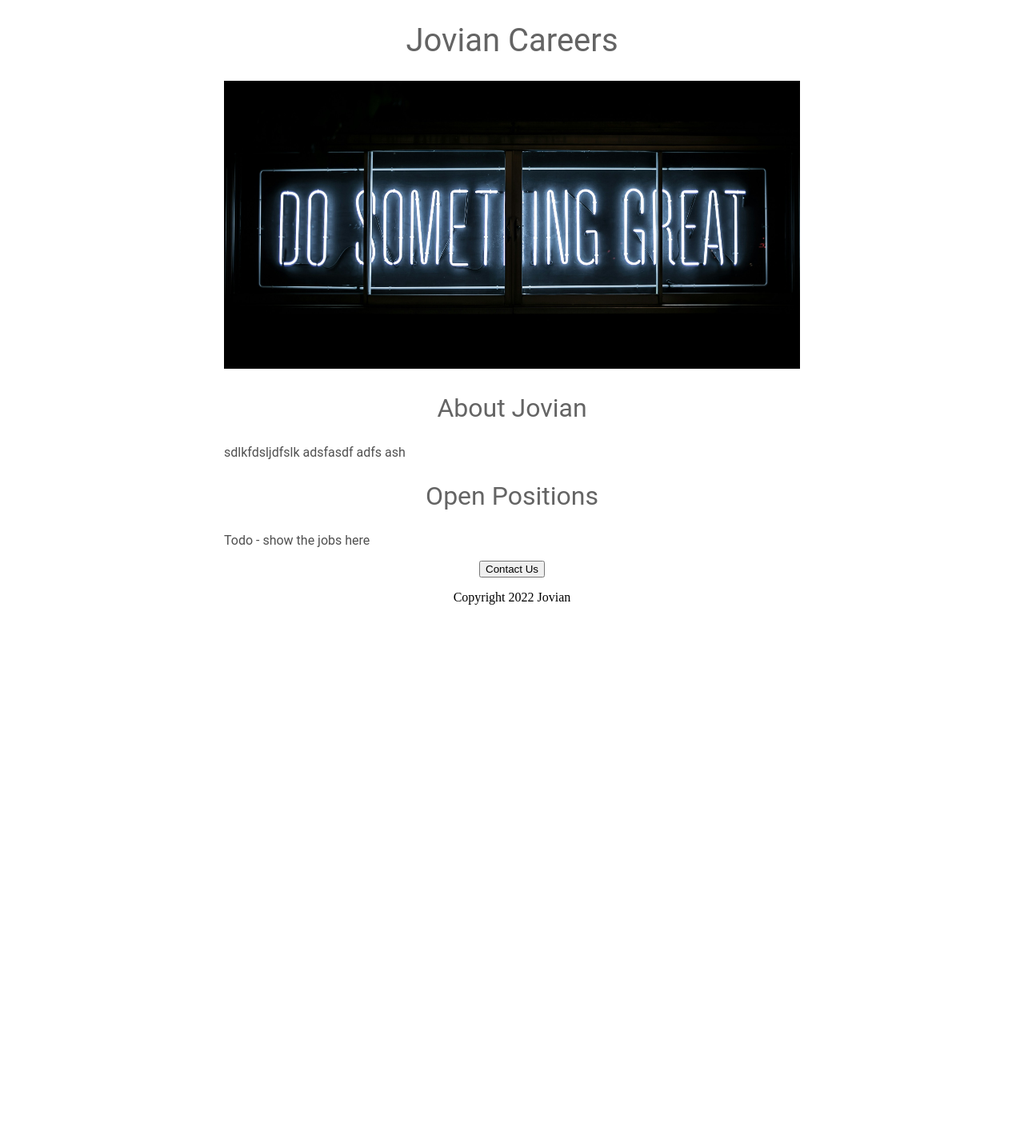
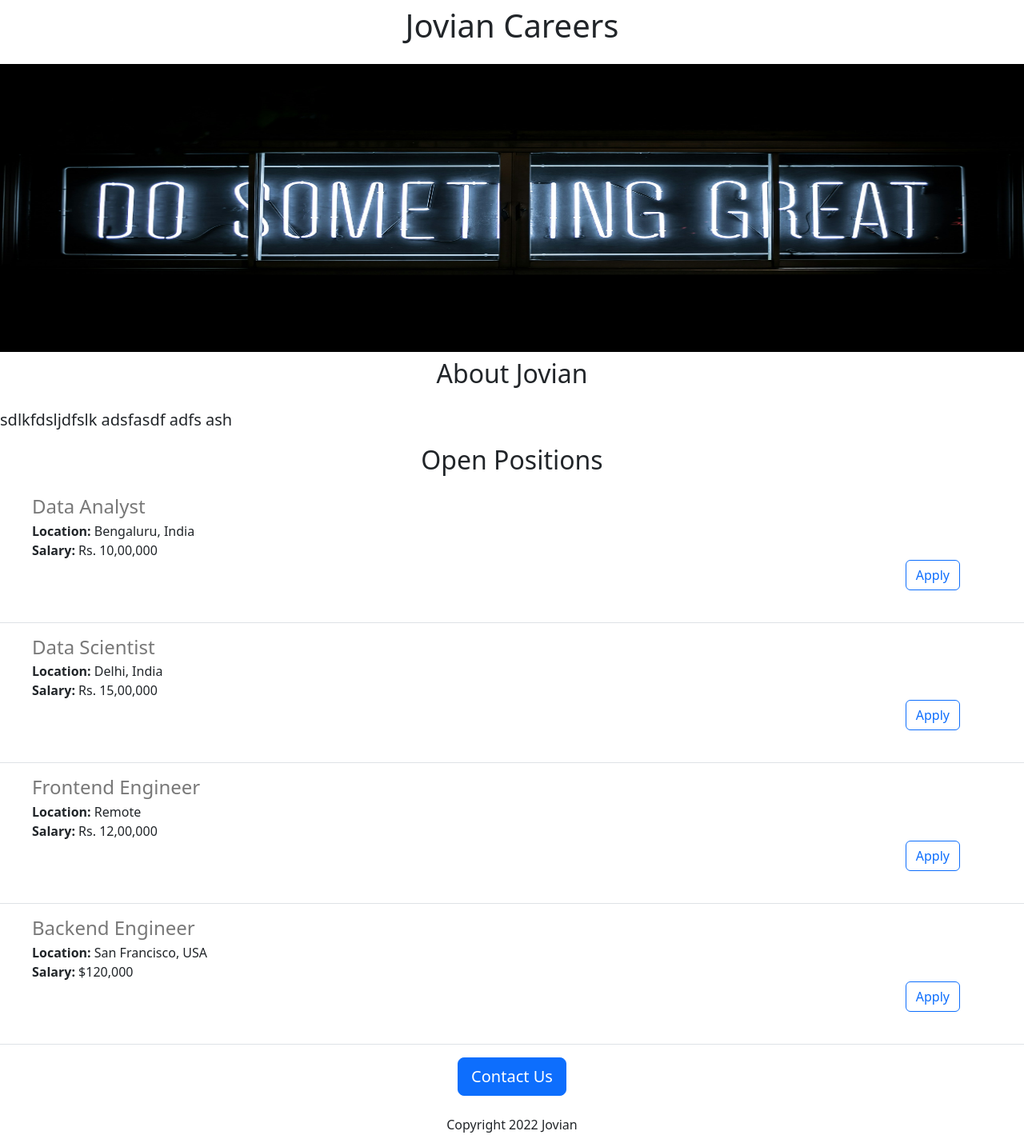
Before and after one commit to BensonTran12/jovian-careers-website, a Flask app: page / in a window 1280 px wide. Shown: the whole page at 80% size. Before the commit the page ends 756 px from the top, so only its background shows below. Run offline with Flask 3, Linux system fonts and the light colour scheme.

Commit message:
Added dynamic data and API route
sfdfdfs

```diff
--- a/app.py
+++ b/app.py
@@ -2,12 +2,39 @@
 
 app = Flask(__name__)
 
-
+JOBS = [
+  {
+    'id': 1,
+    'title': 'Data Analyst',
+    'location': 'Bengaluru, India',
+    'salary': 'Rs. 10,00,000'
+  },
+  {
+    'id':2,
+    'title': 'Data Scientist',
+    'location': 'Delhi, India',
+    'salary': 'Rs. 15,00,000'
+  },
+  {
+    'id':3,
+    'title': 'Frontend Engineer',
+    'location': 'Remote',
+    'salary': 'Rs. 12,00,000'
+  },
+  {
+    'id':4,
+    'title': 'Backend Engineer',
+    'location': 'San Francisco, USA',
+    'salary': '$120,000'
+  }
+]
 @app.route("/")
 def hello_jovian():
-  return render_template('home.html')
+  return render_template('home.html', jobs = JOBS)
 
-
+@app.route("/api/jobs")
+def list_jobs():
+  returnjsonify(JOBS)
 print(__name__)
 if __name__ == "__main__":
   app.run(host='0.0.0.0', debug=True)
--- a/templates/home.html
+++ b/templates/home.html
@@ -2,52 +2,30 @@
 <html>
   <head>
     <title>Jovian Careers</title>
+    <meta charset="utf-8">
+    <meta name="viewport" content="width=device-width, initial-scale=1">
+    <link href="https://cdn.jsdelivr.net/npm/bootstrap@5.3.3/dist/css/bootstrap.min.css" rel="stylesheet" integrity="sha384-QWTKZyjpPEjISv5WaRU9OFeRpok6YctnYmDr5pNlyT2bRjXh0JMhjY6hW+ALEwIH" crossorigin="anonymous">
     <style>
-      h1{
-        font-size: 40px;
-        font-family: Roboto;
-        font-weight: normal;
-        color:rgb(100,100,100);
-        text-align: center;
-      }
-
-      #banner{
+      #banner {
+        height: 360px;
         width: 100%;
-        height: 360px;
-        object-fit: cover;
-      }
-
-      h2{
-        font-family: Roboto;
-        font-size: 32px;
-        color:rgb(100,100,100);
-        text-align: center;
-        font-weight: normal;
-      }
-      .bodytext{
-        font-family: Roboto;
-        color:rgb(80,80,80);
-      }
-      #container{
-        max-width: 720px;
-        margin: 0 auto;
       }
     </style>
   </head>
   <body>
-    <div id = "container">
-      <h1>Jovian Careers</h1>
-      <img id = "banner" src="https://36289289-67ff-46dc-9406-6cc8f5952b43-00-20qm5bthe0o7w.riker.replit.dev/static/banner.jpeg" height="320">
-      <h2>About Jovian</h2>
-      <p class = "bodytext">
-        sdlkfdsljdfslk adsfasdf adfs ash
-      </p>
-      <h2>Open Positions</h2>
-      <p class = "bodytext">Todo - show the jobs here</p>
-        <div style = "text-align: center;">
-         <button>Contact Us</button>
-          <p> Copyright 2022 Jovian</p>
-        </div>
+    <div>
+      <h1 class="text-center mt-2 mb-4">Jovian Careers</h1>
+      <img class="img-fluid" id="banner" src="https://36289289-67ff-46dc-9406-6cc8f5952b43-00-20qm5bthe0o7w.riker.replit.dev/static/banner.jpeg" height="320">
+      <h2 class="text-center mt-2 mb-4">About Jovian</h2>
+      <p class="lead">sdlkfdsljdfslk adsfasdf adfs ash</p>
+      <h2 class="text-center mt-2 mb-4">Open Positions</h2>
+      {% for job in jobs %}
+        {% include 'jobitem.html' %}
+      {% endfor %}
+      <div class="text-center">
+        <button class="btn btn-primary btn-lg">Contact Us</button>
+        <p class="mt-4">Copyright 2022 Jovian</p>
+      </div>
     </div>
   </body>
 </html>
--- /dev/null
+++ b/templates/jobitem.html
@@ -0,0 +1,17 @@
+<div class="border-bottom row" style="margin-bottom: 16px; padding-bottom: 40px; padding-left: 40px; padding-right: 20px;">
+    <div class="col-9">
+        <h4 style="color: rgb(120,120,120); margin-bottom: 4px;">{{ job['title'] }}</h4>
+        <div>
+            <b>Location:</b> {{ job['location'] }}
+        </div>
+        {% if 'salary' in job %}
+        <div>
+            <b>Salary:</b> {{ job['salary'] }}
+        </div>
+        {% endif %}
+    </div>
+  <div class="col-3 d-flex justify-content-end align-items-center" style="margin-left: auto; margin-right: 60px;">
+      <button type="button" class="btn btn-outline-primary">Apply</button>
+  </div>
+      </div>
+  </div>
```
